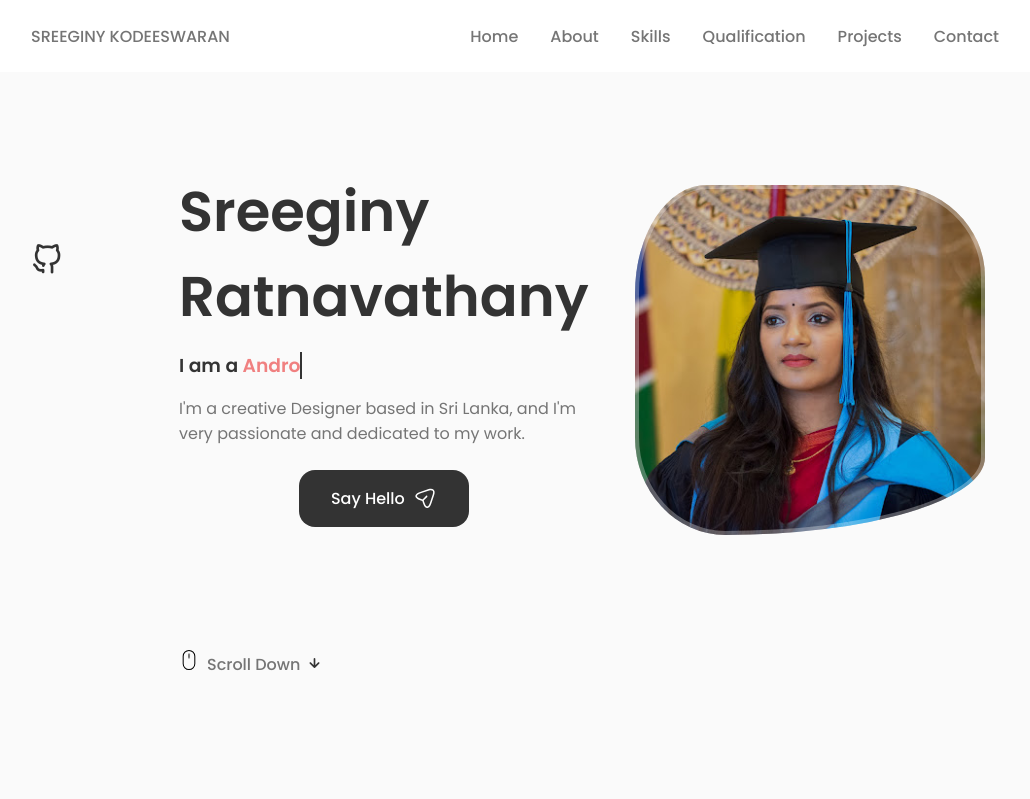
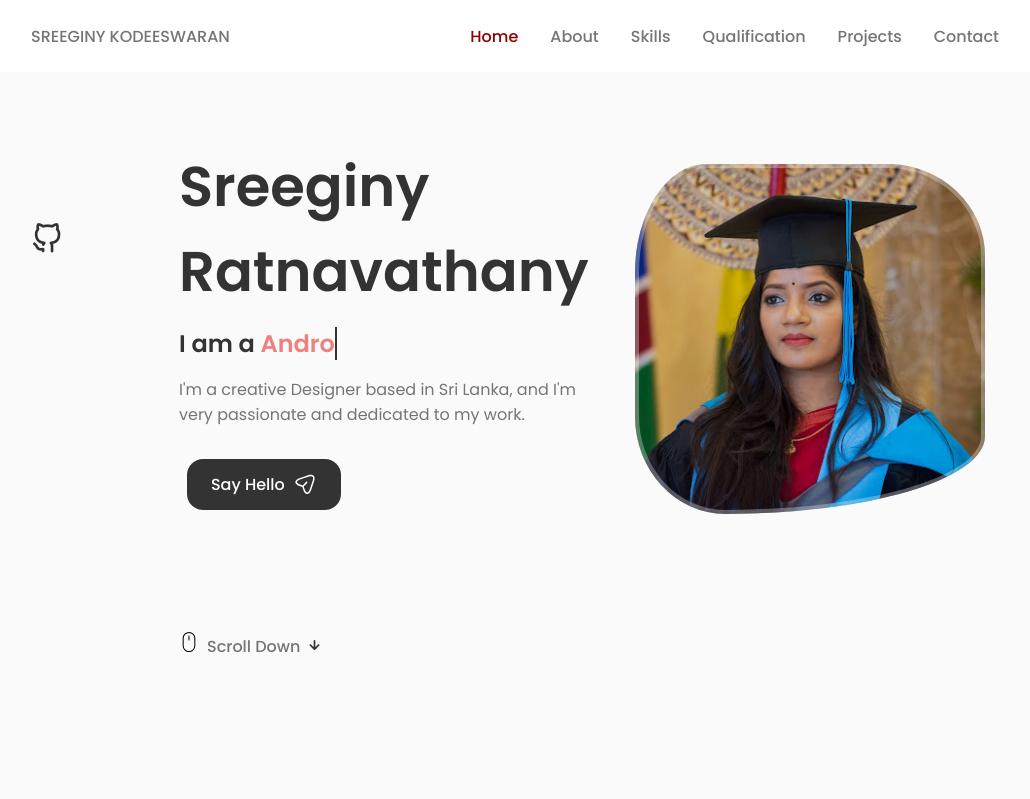
Before and after one commit to sreeginy/myportfolio, a React (Create React App) app: page / in a window 1280 px wide. Shown: the top 799 px of the page, without its empty margins (125-1155 px from the left). Built offline with nearby package versions, Linux system fonts and the light colour scheme; some icons are missing.

Commit message:
style changes

```diff
--- a/src/components/contact/contact.css
+++ b/src/components/contact/contact.css
@@ -118,7 +118,7 @@
     left: 1.25rem;
     font-size: var(--smaller-font-size);
     padding: 0.25rem;
-    background-color: var(--body-color);
+    background-color: #fff;
     z-index: 10;
 }
 
--- a/src/components/header/header.css
+++ b/src/components/header/header.css
@@ -46,11 +46,11 @@
 
 .active-link,
 .nav__link:hover {
-    color: var(--title-color-dark);
+    color: #8B0000;
 }
 
 .nav__link:hover {
-    color: var(--tittle-color-dark);
+    color: #8B0000;
 }
 
 
@@ -70,7 +70,7 @@
         bottom: -100%;
         left: 0;
         width: 100%;
-        background-color: var(--body-color);
+        background-color: #fff;
         padding: 2rem 1.5rem 2rem;
         box-shadow: 0 -1px 4px rgba(0, 0, 0, 0.15);
         border-radius: 1.5rem 1.5rem 0 0;
@@ -113,7 +113,7 @@
     }
 
     .nav__toggle.close {
-        color: #000000; /* Change color as needed */
+        color: #000000;
     }
 
     .nav__close:hover {
--- a/src/components/home/Data.jsx
+++ b/src/components/home/Data.jsx
@@ -36,9 +36,9 @@ const Data = () => {
   <h1 className="home__title">
     Sreeginy <span>Ratnavathany</span>
   </h1>
-  <h3 className="typing-animation">
+  <h2 className="typing-animation">
     I am a <span className="highlight">{isTyping ? jobTitle : titles[titleIndex]}</span>
-  </h3>
+  </h2>
   <p className="home__description">
     I'm a creative Designer based in Sri Lanka, and I'm very passionate and dedicated to my work.
   </p>
--- a/src/components/home/Home.css
+++ b/src/components/home/Home.css
@@ -4,10 +4,9 @@
 
 }
 
-
 .home__content {
     grid-template-columns: 116px repeat(2, 1fr);
-    padding-top: 5.5rem;
+    padding-top: 4rem;
     column-gap: 2rem;
     align-items: center;
     margin-top: 5rem;
@@ -80,15 +79,15 @@
 }
 
 .button-container {
-    text-align: center; /* Center the button horizontally */
-    margin-top: 1.5rem; /* Adjust margin-top to push the button down */
+  text-align:start; /* Center the button horizontally */
+  margin-top: 2rem; /* Adjust margin-top to push the button down */
+  margin-right: 15rem;
 }
 
 .button {
-    display: inline-block;
   background-color: var(--tittle-color);
   color: var(--container-color);
-    padding: 1rem 2rem;
+  padding: 0.8rem 1.5rem;
   border-radius: 1rem;
   font-weight: var(--font-medium);
 }
```
Lines whose indentation alone changed are shown as unchanged.
